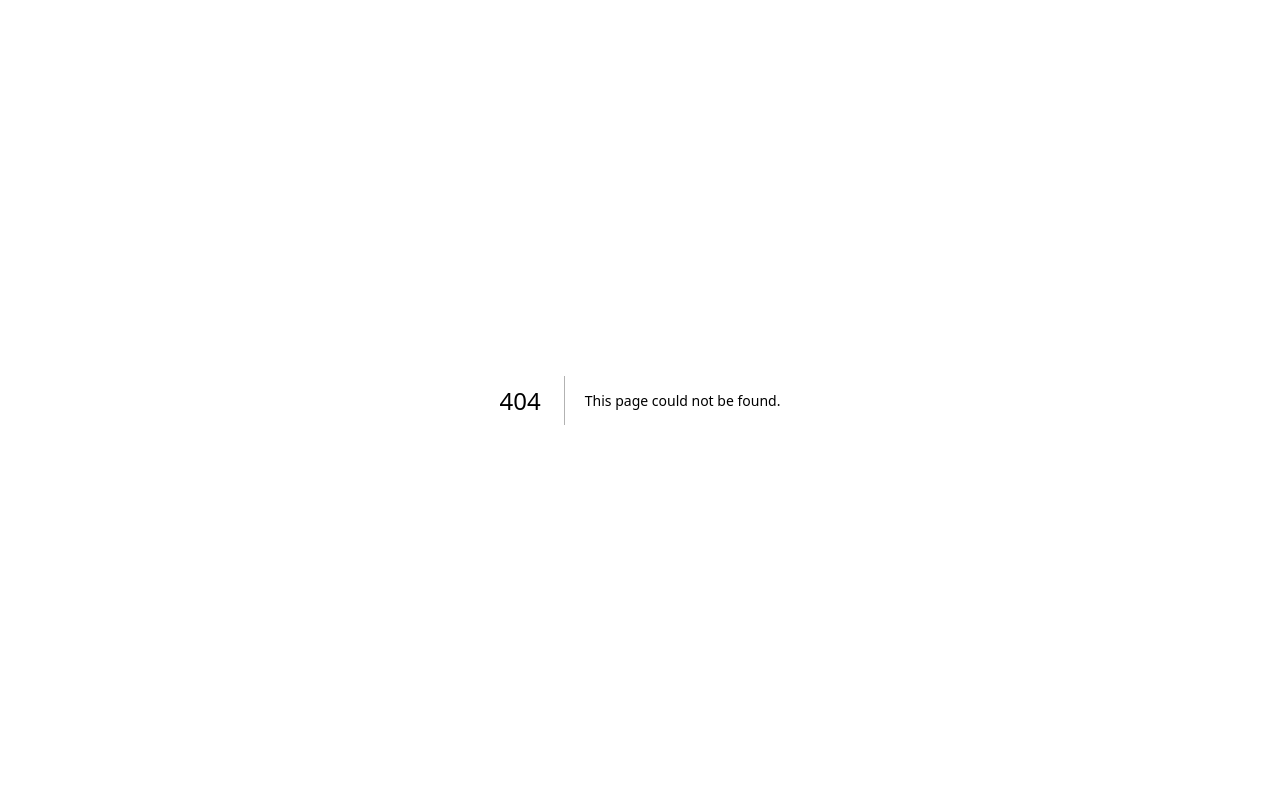
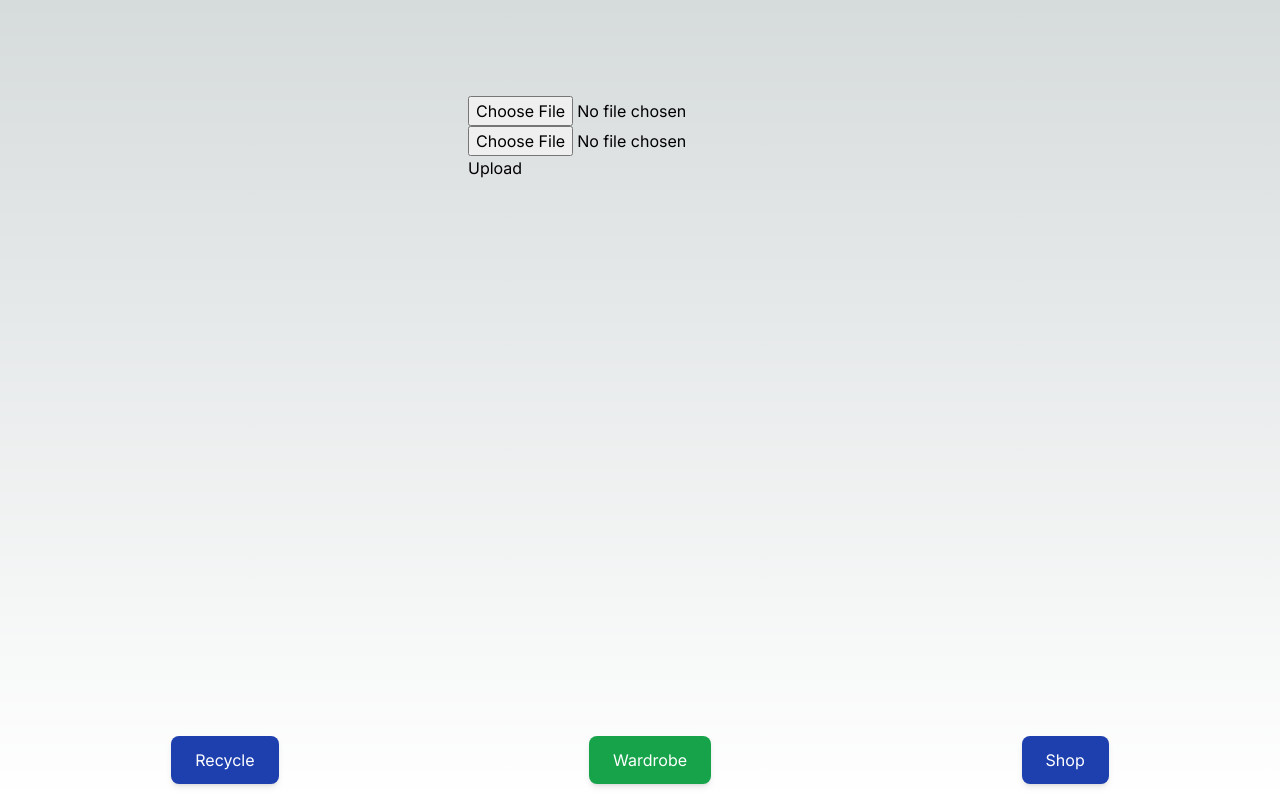
Before and after one commit to AshokSaravanan222/HackPrinceton2024, a Next.js app in the folder client/: page /upload in a window 1280 px wide. Before the commit this address had no page. Built offline with nearby package versions, Linux system fonts and the light colour scheme.

Commit message:
upload feature WITH TIMEOUT BUG

```diff
--- /dev/null
+++ b/client/src/app/upload/layout.tsx
@@ -0,0 +1,17 @@
+import React from 'react';
+import Footer from "@/components/footer/footer"; // Import the Footer component
+
+export default function UploadLayout({
+  children, // will be a page or nested layout
+}: {
+  children: React.ReactNode
+}) {
+  return (
+    <section>
+      {/* Include shared UI here e.g. a header or sidebar */}
+      <nav></nav>
+      {children} {/* This is where the content of the page will be injected */}
+      <Footer /> {/* Footer added here, so it appears below the content */}
+    </section>
+  )
+}
--- /dev/null
+++ b/client/src/app/upload/page.tsx
@@ -0,0 +1,114 @@
+'use client'
+
+import React from 'react'
+import { useState, ChangeEvent,useEffect } from 'react'
+
+const Upload = () => {
+  const [file, setFile] = useState<File | null>(null);
+  const [label, setLabel] = useState<File | null>(null);
+  const [name, setName] = useState<string>('');
+  const [labelDetails, setLabelDetails] = useState<string>('');
+
+  const handleChange = async (e: ChangeEvent<HTMLInputElement>) => {
+    const selected = e.target.files && e.target.files[0];
+    setFile(selected);
+
+    if (selected) {
+      try {
+        const reader = new FileReader();
+        reader.readAsDataURL(selected);
+        reader.onloadend = async () => {
+          const base64Data = reader.result?.toString().split(',')[1];
+
+          const s3_res = await fetch('https://jeiq0otl56.execute-api.us-east-2.amazonaws.com/default/slo-images', {
+            method: 'POST',
+            body: JSON.stringify({ image: base64Data })
+          });
+
+
+          const s3_data = await s3_res.json();
+
+          const res = await fetch('http://localhost:5000/vision1', {
+            method: 'POST',
+            headers: {
+              'Content-Type': 'application/json'
+            },
+            body: JSON.stringify({ id: s3_data.id })
+          });
+
+          const data = await res.json();
+          setName(data[0].clothing_name);
+        };
+      } catch (err) {
+        console.log(err);
+      }
+    }
+  };
+
+  const handleChangeLabel = async (e: ChangeEvent<HTMLInputElement>) => {
+    const selected = e.target.files && e.target.files[0];
+    setLabel(selected);
+
+    if (selected) {
+      try {
+        const reader = new FileReader();
+        reader.readAsDataURL(selected);
+        reader.onloadend = async () => {
+          const base64Data = reader.result?.toString().split(',')[1];
+
+          const s3_res = await fetch('https://jeiq0otl56.execute-api.us-east-2.amazonaws.com/default/slo-images', {
+            method: 'POST',
+            body: JSON.stringify({ image: base64Data })
+          });
+
+
+          const s3_data = await s3_res.json();
+
+          const res = await fetch('http://localhost:5000/vision2', {
+            method: 'POST',
+            headers: {
+              'Content-Type': 'application/json'
+            },
+            body: JSON.stringify({ id: s3_data.id })
+          });
+
+          const data = await res.json();
+          setLabelDetails(JSON.stringify(data));
+        };
+      } catch (err) {
+        console.log(err);
+      }
+    }
+  };
+
+  const handleSubmit = async () => {
+    if (!file) return
+
+    const formData = new FormData()
+
+
+  }
+
+  useEffect(() => {
+    console.log(name);
+    console.log(label);
+  }, [name, label]);
+
+  return (
+    <main className="flex min-h-screen flex-col items-center justify-between p-24">
+
+      <div>
+        <input type="file" onChange={handleChange} />
+        {file && <img width={100} src={URL.createObjectURL(file)} alt="preview" />}
+        <h1>{name}</h1>
+        <input type="file" onChange={handleChangeLabel} />
+        {label && <img width={100} src={URL.createObjectURL(label)} alt="preview" />}
+        <h3>{labelDetails}</h3>
+        <button onClick={handleSubmit}>Upload</button>
+      </div>
+
+    </main>
+  )
+}
+
+export default Upload
```
Also changed, not shown: 2 other files (tests, documents, lock files or other folders).
